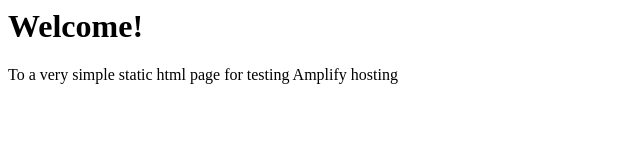
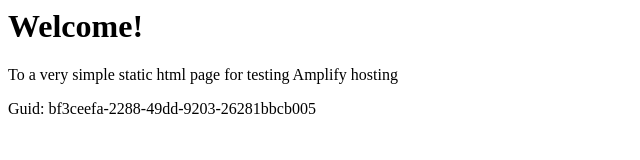
Before and after one commit to aws-aemilia-sfo/Github-PR-Commit-Integration-Test-DoNotTouch-GithubWebhookPreviewCanaryTest-v1-prod-us-west-1, a website: page src/index.html in a window 1280 px wide. Shown: the whole page, without its empty margins (0-640 px from the left). Drawn offline with Linux system fonts and the light colour scheme.

Commit message:
commit from integ tests

```diff
--- a/src/index.html
+++ b/src/index.html
@@ -1,3 +1,5 @@
+
+
 <html lang="en">
 
 <head>
@@ -10,6 +12,6 @@
 <body>
     <h1>Welcome!</h1>
     <p>To a very simple static html page for testing Amplify hosting</p>
-</body>
+    <p>Guid: bf3ceefa-2288-49dd-9203-26281bbcb005</p></body>
 
 </html>
```
